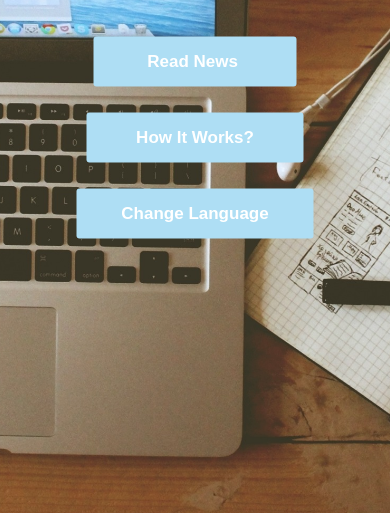
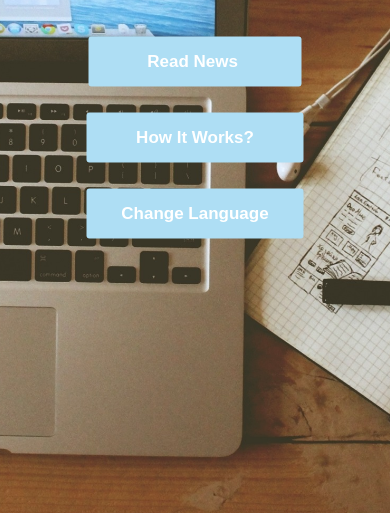
Before and after one commit to adityahub/pne, a plain HTML site: page index.html in a window 390 px wide. Shown: the part 278-791 px from the top of the page. Drawn offline with nearby package versions, Linux system fonts and the light colour scheme; some packages are replaced by stand-ins of ours.

Commit message:
Update index.html

```diff
--- a/index.html
+++ b/index.html
@@ -53,7 +53,7 @@
            </br></br></br></br></br></br></br>
            <div class="showcase sweet2">
 
-    <a href="loading.html"><button>&nbsp;&nbsp;&nbsp; Read News  &nbsp;&nbsp; &nbsp;</button></a>
+    <a href="loading.html"><button>&nbsp;&nbsp;&nbsp;&nbsp; Read News  &nbsp;&nbsp; &nbsp;&nbsp;</button></a>
 
 </div>
 
@@ -66,7 +66,7 @@
 
 <div class="showcase sweet1">
 
-    <button>&nbsp;&nbsp;Change Language&nbsp;&nbsp;</button>
+    <button>Change Language</button>
 
 </div>
 
```
